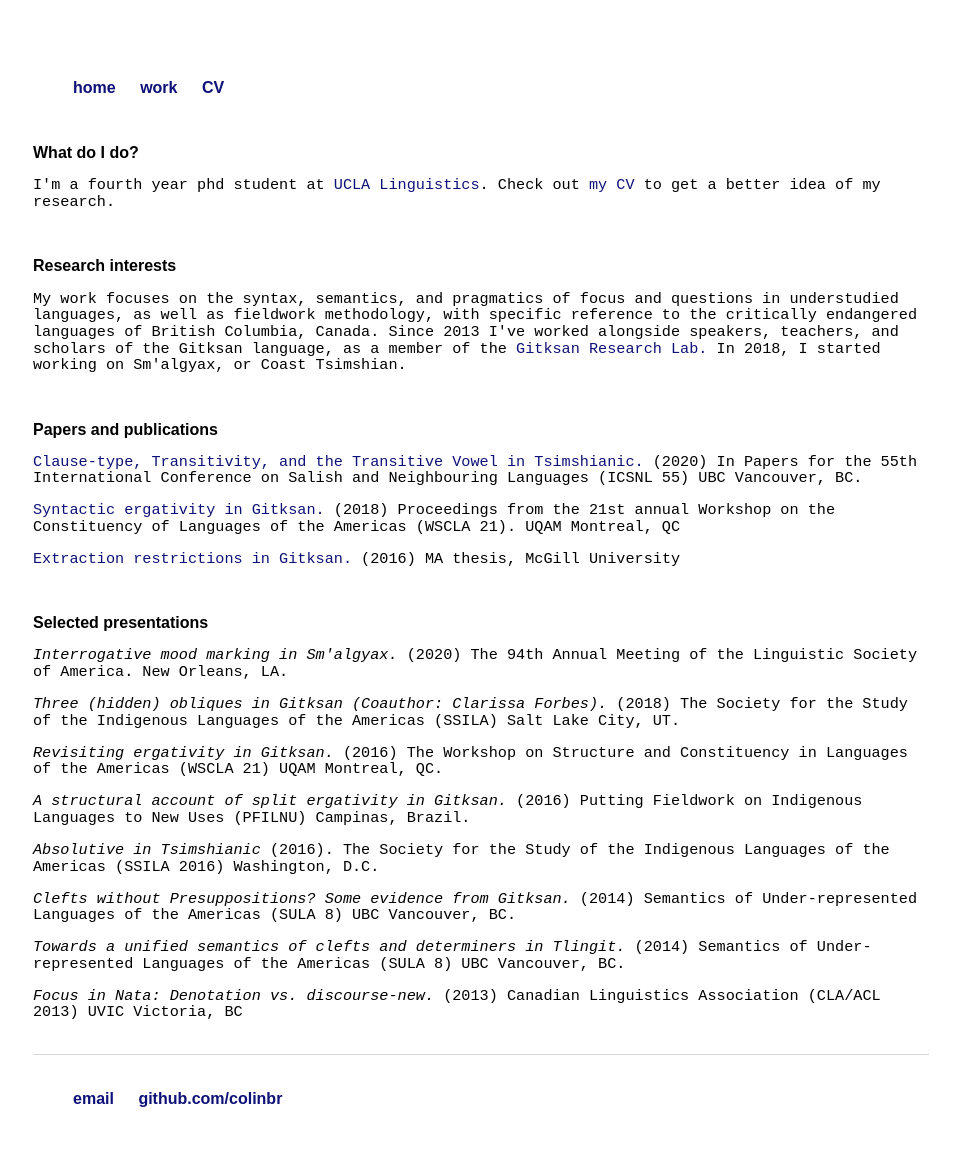
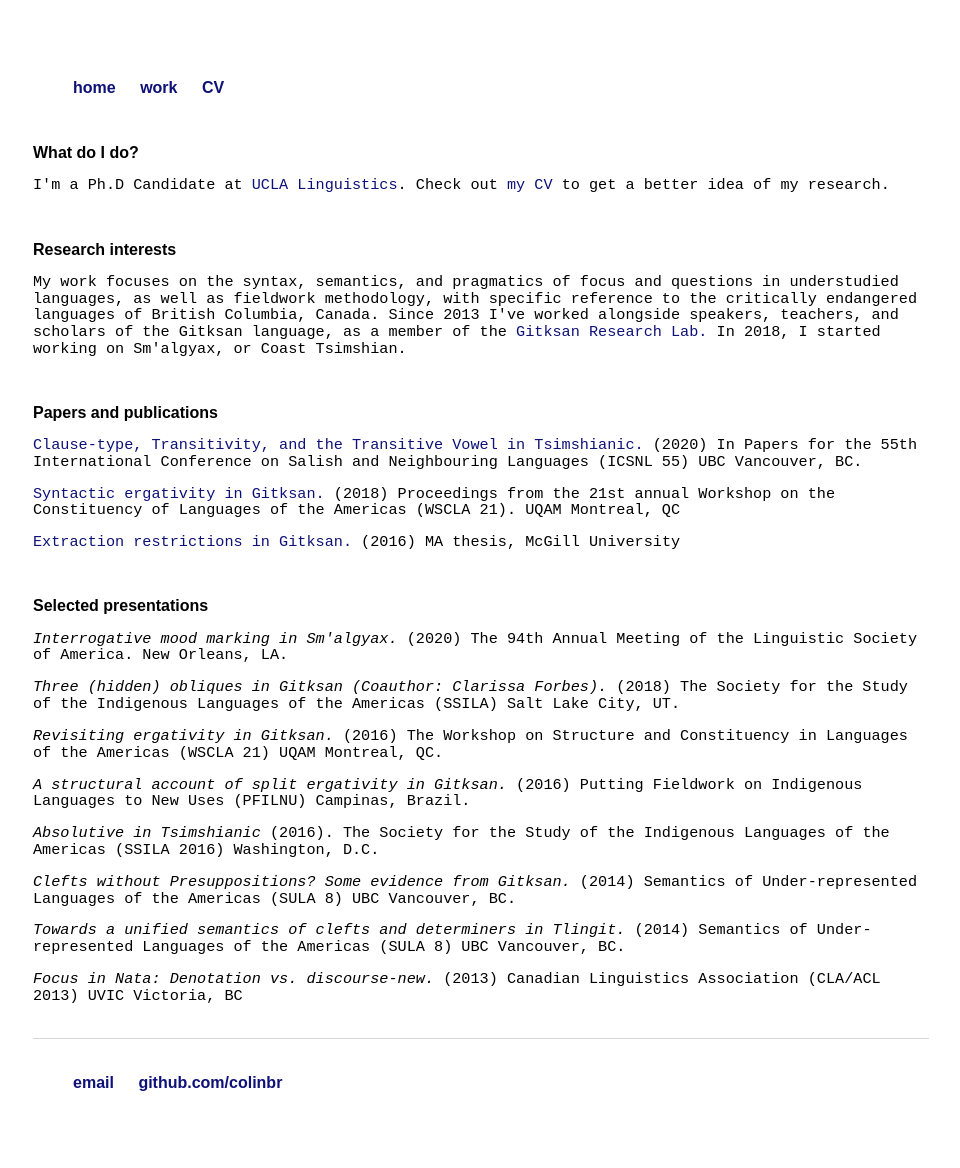
Before and after one commit to colinbr/OLD-colinbr.github.io, a Jekyll site: the page built from research/index.html, in a window 1280 px wide. Shown: the whole page, without its empty margins (159-1119 px from the left). Built offline with Jekyll 4.4.1, drawn with Linux system fonts in a browser that asks for light colours; some web fonts are replaced.

Commit message:
Update index.html

```diff
--- a/research/index.html
+++ b/research/index.html
@@ -8,7 +8,7 @@ cyclops: passive
 <div class="blurb">
 	<br>
 	<h2>What do I do?</h2>
-	<p>I'm a fourth year phd student at <a href="https://linguistics.ucla.edu/">UCLA Linguistics</a>. Check out
+	<p>I'm a Ph.D Candidate at <a href="https://linguistics.ucla.edu/">UCLA Linguistics</a>. Check out
 		<a href="https://nbviewer.jupyter.org/github/colinbr/colinbr.github.io/blob/master/cv/ColinBrownCV.pdf">my CV</a> to get a better idea of my research.</p>
 
 	<br>
```
